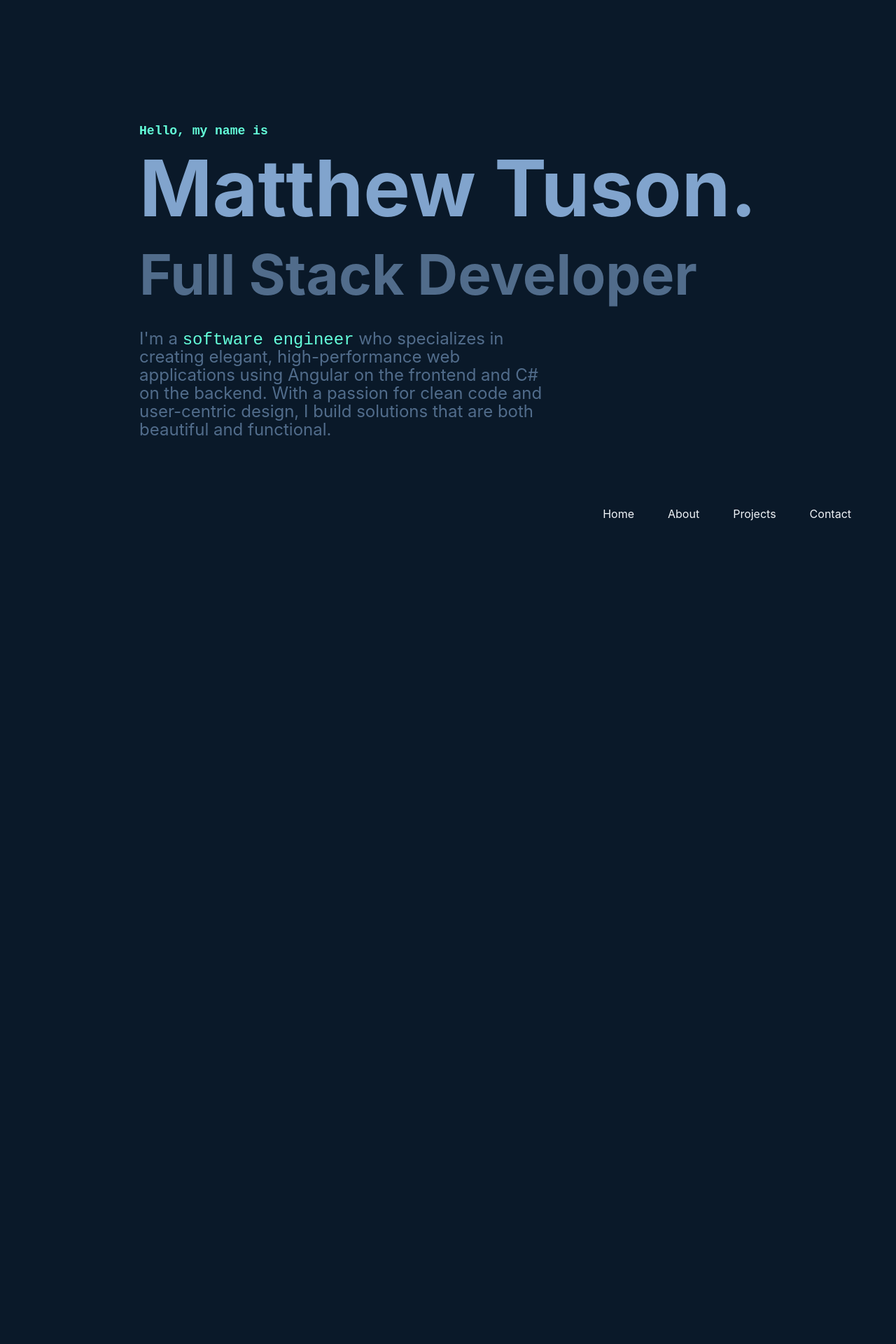
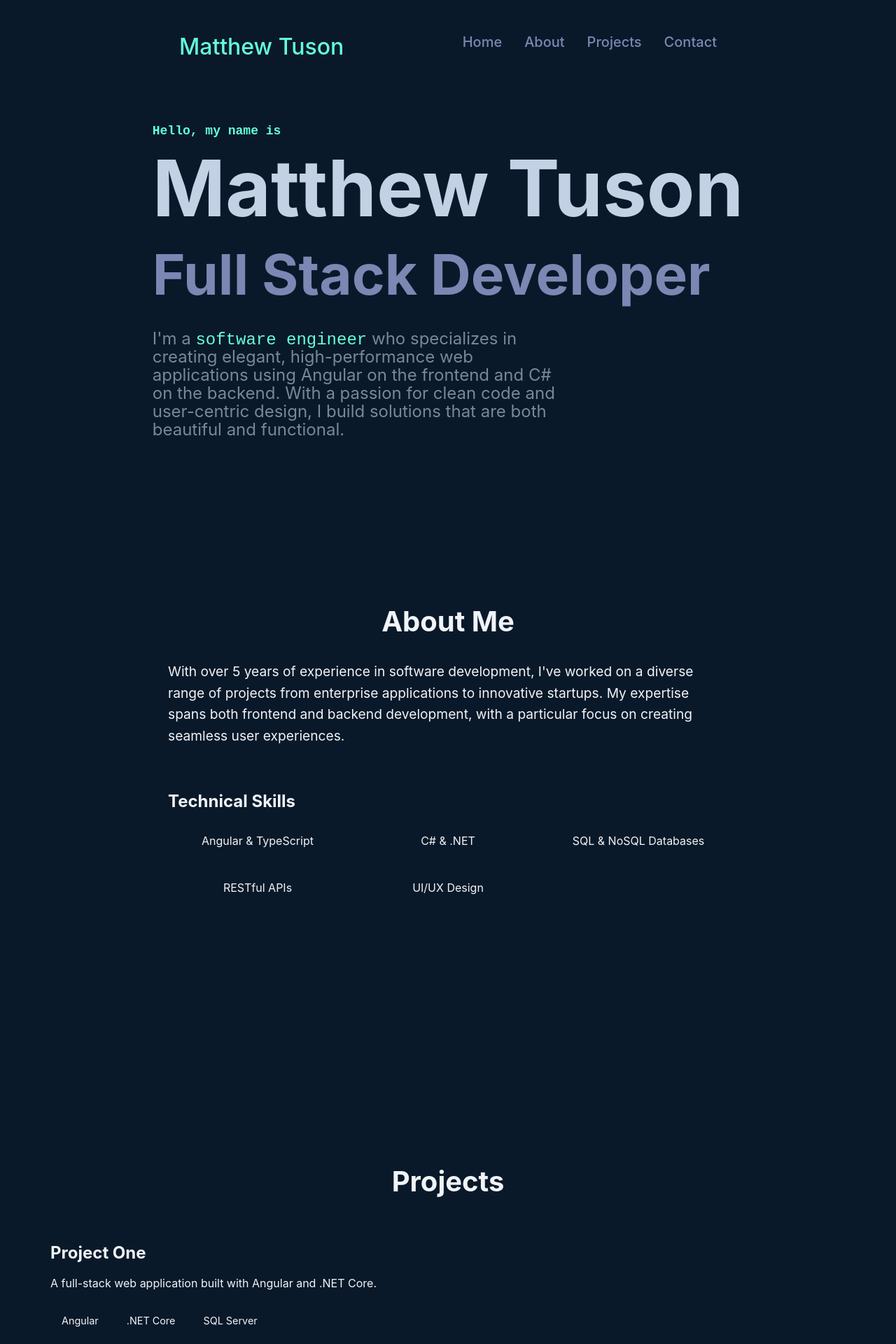
Before and after one commit to officialMattTuson/Brand, an Angular app in the folder web-brand/: page / in a window 1280 px wide. Shown: the top 1920 px of the page at 70% size. Before the commit the page ends 800 px from the top, so only its background shows below. Built offline with nearby package versions, Linux system fonts and the light colour scheme; a web font is replaced by a local one.

Commit message:
add new tab content

```diff
--- a/web-brand/src/app/app.component.html
+++ b/web-brand/src/app/app.component.html
@@ -1,4 +1,2 @@
-<div class="ambient-light"></div>
-<div class="lava-blob"></div>
 <app-nav></app-nav>
 <router-outlet></router-outlet>
--- a/web-brand/src/app/components/home/home.component.html
+++ b/web-brand/src/app/components/home/home.component.html
@@ -1,9 +1,9 @@
-<section class="hero">
+<section id="home" class="hero">
   <div class="hero__container">
     <p class="hero__subtitle">
       <span #typewriter class="hero__typewriter"></span>
     </p>
-    <span class="hero__name">Matthew Tuson.</span>
+    <span class="hero__name">Matthew Tuson</span>
     <span class="hero__title">Full Stack Developer</span>
     <div class="hero__summary-container">
       <span class="hero__summary">I'm a </span>
@@ -15,3 +15,63 @@
     </div>
   </div>
 </section>
+
+<section id="about" class="about">
+  <div class="about__container">
+    <h2 class="about__title">About Me</h2>
+    <div class="about__content">
+      <p class="about__text">
+        With over 5 years of experience in software development, I've worked on a diverse range of projects
+        from enterprise applications to innovative startups. My expertise spans both frontend and backend
+        development, with a particular focus on creating seamless user experiences.
+      </p>
+      <div class="about__skills">
+        <h3 class="about__subtitle">Technical Skills</h3>
+        <ul class="about__list">
+          <li class="about__item">Angular & TypeScript</li>
+          <li class="about__item">C# & .NET</li>
+          <li class="about__item">SQL & NoSQL Databases</li>
+          <li class="about__item">RESTful APIs</li>
+          <li class="about__item">UI/UX Design</li>
+        </ul>
+      </div>
+    </div>
+  </div>
+</section>
+
+<section id="projects" class="projects">
+  <div class="projects__container">
+    <h2 class="projects__title">Projects</h2>
+    <div class="projects__grid">
+      <article class="project-card">
+        <h3 class="project-card__title">Project One</h3>
+        <p class="project-card__description">
+          A full-stack web application built with Angular and .NET Core.
+        </p>
+        <div class="project-card__tech">
+          <span class="project-card__tag">Angular</span>
+          <span class="project-card__tag">.NET Core</span>
+          <span class="project-card__tag">SQL Server</span>
+        </div>
+      </article>
+      <!-- Add more project cards as needed -->
+    </div>
+  </div>
+</section>
+
+<section id="contact" class="contact">
+  <div class="contact__container">
+    <h2 class="contact__title">Get in Touch</h2>
+    <div class="contact__content">
+      <p class="contact__text">
+        I'm always interested in hearing about new projects and opportunities.
+        Whether you have a question or just want to say hi, I'll try my best to get back to you!
+      </p>
+      <div class="contact__links">
+        <a href="mailto:your.email@example.com" class="contact__link">Email</a>
+        <a href="https://linkedin.com/in/yourprofile" class="contact__link">LinkedIn</a>
+        <a href="https://github.com/yourusername" class="contact__link">GitHub</a>
+      </div>
+    </div>
+  </div>
+</section>
--- a/web-brand/src/app/components/home/home.component.scss
+++ b/web-brand/src/app/components/home/home.component.scss
@@ -3,6 +3,7 @@
   display: flex;
   align-items: center;
   justify-content: center;
+  padding: 2rem;
 
   &::selection {
     background-color: var(--surface-ripple-highlight);
@@ -69,3 +70,154 @@
   max-width: 600px;
   font-size: 1.2rem;
 }
+
+.about {
+  min-height: 100vh;
+  padding: 4rem 2rem;
+  background-color: var(--surface-container);
+
+  &__container {
+    max-width: 800px;
+    margin: 0 auto;
+  }
+
+  &__title {
+    font-size: 2.5rem;
+    margin-bottom: 2rem;
+    text-align: center;
+  }
+
+  &__content {
+    display: grid;
+    gap: 2rem;
+  }
+
+  &__text {
+    font-size: 1.2rem;
+    line-height: 1.6;
+  }
+
+  &__skills {
+    margin-top: 2rem;
+  }
+
+  &__subtitle {
+    font-size: 1.5rem;
+    margin-bottom: 1rem;
+  }
+
+  &__list {
+    list-style: none;
+    padding: 0;
+    display: grid;
+    grid-template-columns: repeat(auto-fit, minmax(200px, 1fr));
+    gap: 1rem;
+  }
+
+  &__item {
+    padding: 1rem;
+    background-color: var(--surface-container-high);
+    border-radius: 0.5rem;
+    text-align: center;
+  }
+}
+
+.projects {
+  min-height: 100vh;
+  padding: 4rem 2rem;
+
+  &__container {
+    max-width: 1200px;
+    margin: 0 auto;
+  }
+
+  &__title {
+    font-size: 2.5rem;
+    margin-bottom: 2rem;
+    text-align: center;
+  }
+
+  &__grid {
+    display: grid;
+    grid-template-columns: repeat(auto-fit, minmax(300px, 1fr));
+    gap: 2rem;
+  }
+}
+
+.project-card {
+  background-color: var(--surface-container);
+  padding: 2rem;
+  border-radius: 1rem;
+  transition: transform 0.3s ease;
+
+  &:hover {
+    transform: translateY(-5px);
+  }
+
+  &__title {
+    font-size: 1.5rem;
+    margin-bottom: 1rem;
+  }
+
+  &__description {
+    margin-bottom: 1.5rem;
+    line-height: 1.6;
+  }
+
+  &__tech {
+    display: flex;
+    flex-wrap: wrap;
+    gap: 0.5rem;
+  }
+
+  &__tag {
+    background-color: var(--surface-container-high);
+    padding: 0.5rem 1rem;
+    border-radius: 2rem;
+    font-size: 0.9rem;
+  }
+}
+
+.contact {
+  min-height: 100vh;
+  padding: 4rem 2rem;
+  background-color: var(--surface-container);
+
+  &__container {
+    max-width: 800px;
+    margin: 0 auto;
+    text-align: center;
+  }
+
+  &__title {
+    font-size: 2.5rem;
+    margin-bottom: 2rem;
+  }
+
+  &__text {
+    font-size: 1.2rem;
+    line-height: 1.6;
+    margin-bottom: 2rem;
+  }
+
+  &__links {
+    display: flex;
+    justify-content: center;
+    gap: 2rem;
+  }
+
+  &__link {
+    color: var(--surface-ripple-light);
+    text-decoration: none;
+    font-size: 1.2rem;
+    padding: 0.5rem 1rem;
+    border: 2px solid var(--surface-ripple-light);
+    border-radius: 0.5rem;
+    transition: all 0.3s ease;
+
+    &:hover {
+      background-color: var(--surface-ripple-light);
+      color: var(--surface-container);
+    }
+  }
+}
--- a/web-brand/src/app/components/nav/nav.component.html
+++ b/web-brand/src/app/components/nav/nav.component.html
@@ -1,10 +1,17 @@
-<div class="nav-container">
-  <div class="nav-bubble glass-effect">
-    <nav>
-      <a routerLink="/" class="nav-item">Home</a>
-      <a routerLink="/about" class="nav-item">About</a>
-      <a routerLink="/projects" class="nav-item">Projects</a>
-      <a routerLink="/contact" class="nav-item">Contact</a>
-    </nav>
-  </div>
+<div class="nav">
+  <h1 class="nav__title">Matthew Tuson</h1>
+  <ul class="nav__list">
+    <li class="nav__item">
+      <a (click)="scrollToSection('home')" class="nav__link">Home</a>
+    </li>
+    <li class="nav__item">
+      <a (click)="scrollToSection('about')" class="nav__link">About</a>
+    </li>
+    <li class="nav__item">
+      <a (click)="scrollToSection('projects')" class="nav__link">Projects</a>
+    </li>
+    <li class="nav__item">
+      <a (click)="scrollToSection('contact')" class="nav__link">Contact</a>
+    </li>
+  </ul>
 </div>
--- a/web-brand/src/app/components/nav/nav.component.scss
+++ b/web-brand/src/app/components/nav/nav.component.scss
@@ -1,33 +1,63 @@
-.nav-container {
+.nav {
   position: fixed;
-  bottom: 2rem;
-  right: 2rem;
-  z-index: 1000;
+  top: 3rem;
+  display: flex;
+  justify-content: space-between;
+  width: 60%;
+  left: 50%;
+  transform: translateX(-50%);
+
+  &__title {
+    font-size: 2rem;
+    font-weight: 500;
+    color: var(--on-midnight-blue);
   }
 
-.nav-bubble {
-  padding: 1rem;
-  transition: all 0.3s ease;
+  &__list {
+    display: flex;
+    list-style: none;
+    gap: 2rem;
+    margin: 0;
+    padding: 0;
   }
 
-.nav-bubble:hover {
-  transform: scale(1.05);
+  &__item {
+    margin: 0;
+    padding: 0;
   }
 
-nav {
-  display: flex;
-  gap: 1rem;
+  &__link {
+    color: var(--surface-ripple-light);
+    text-decoration: none;
+    font-size: 1.25rem;
+    font-weight: 500;
+    padding: 0.5rem 0;
+    position: relative;
+    transition: color 0.3s ease;
+
+    &:hover,
+    &--active {
+      color: var(--on-midnight-blue);
     }
 
-.nav-item {
-  color: var(--foam-white);
-  text-decoration: none;
-  padding: 0.5rem 1rem;
-  border-radius: 20px;
-  transition: all 0.3s ease;
+    &:after {
+      content: "";
+      position: absolute;
+      bottom: 0;
+      left: 0;
+      width: 0;
+      height: 2px;
+      background-color: var(--on-midnight-blue);
+      transition: width 0.3s ease;
     }
 
-.nav-item:hover {
-  background: var(--wave-blue);
-  transform: translateY(-2px);
+    &:hover:after,
+    &--active:after {
+      width: 100%;
     }
+
+    &:hover {
+      cursor: pointer;
+    }
+  }
+}
--- a/web-brand/src/app/components/nav/nav.component.ts
+++ b/web-brand/src/app/components/nav/nav.component.ts
@@ -7,4 +7,11 @@ import { Component } from '@angular/core';
   templateUrl: './nav.component.html',
   styleUrl: './nav.component.scss',
 })
-export class NavComponent {}
+export class NavComponent {
+  scrollToSection(sectionId: string): void {
+    const element = document.getElementById(sectionId);
+    if (element) {
+      element.scrollIntoView({ behavior: 'smooth' });
+    }
+  }
+}
--- a/web-brand/src/styles.scss
+++ b/web-brand/src/styles.scss
@@ -4,9 +4,8 @@
   --midnight-blue: #0a1929;
   --deep-ocean: #1a2c42;
   --wave-blue: #2e4c6d;
-  --shallow-water: #3e7cb1;
-  --surface-ripple: #81a4cd;
-  --surface-ripple-light: rgba(129, 164, 205, 0.6);
+  --surface-ripple: #c2d2e4;
+  --surface-ripple-light: rgba(153, 162, 214, 0.8);
   --surface-ripple-highlight: rgba(100, 255, 218, 0.2);
   --foam-white: #f0f4f8;
   --on-midnight-blue: #64FFDA;
```
Lines whose indentation alone changed are shown as unchanged.
